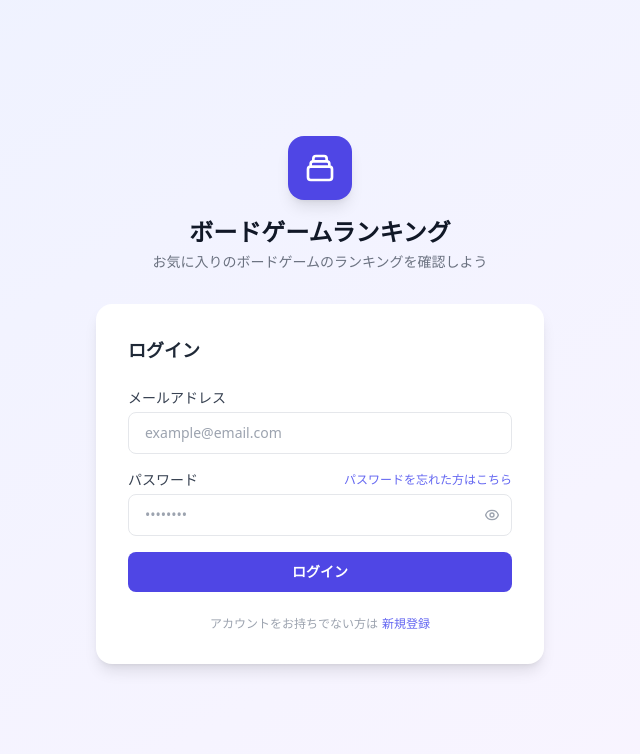
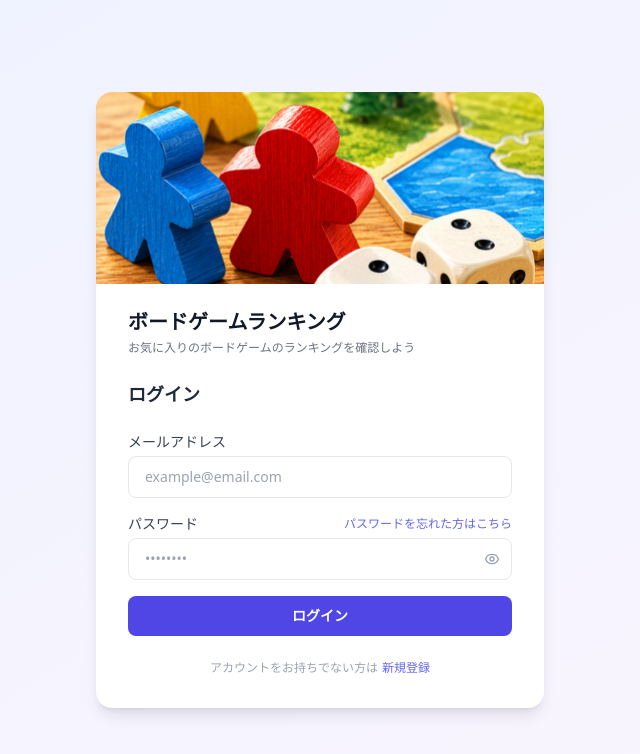
Before and after one commit to toritori18/board-geme, a Next.js app: page / in a window 1280 px wide. Shown: the top 754 px of the page, without its empty margins (320-960 px from the left). Built offline with nearby package versions, Linux system fonts and the light colour scheme.

Commit message:
feat: アイコンをboardgemeTop.png画像に変更し、ログイン・登録・パスワード忘れ画面を横長バナーレイアウトに更新

```diff
--- a/src/pages/forgot-password.tsx
+++ b/src/pages/forgot-password.tsx
@@ -37,17 +37,13 @@ export default function ForgotPasswordPage() {
   return (
     <div className="min-h-screen bg-gradient-to-br from-indigo-50 to-purple-50 flex items-center justify-center p-4">
       <div className="w-full max-w-md">
-        <div className="text-center mb-8">
-          <div className="inline-flex items-center justify-center w-16 h-16 bg-indigo-600 rounded-2xl mb-4 shadow-lg">
-            <svg className="w-8 h-8 text-white" fill="none" stroke="currentColor" viewBox="0 0 24 24">
-              <path strokeLinecap="round" strokeLinejoin="round" strokeWidth={2} d="M3 8l7.89 5.26a2 2 0 002.22 0L21 8M5 19h14a2 2 0 002-2V7a2 2 0 00-2-2H5a2 2 0 00-2 2v10a2 2 0 002 2z" />
-            </svg>
+        <div className="bg-white rounded-2xl shadow-lg overflow-hidden">
+          <img src="/boardgemeTop.png" alt="ボードゲームランキング" className="w-full h-48 object-cover" />
+          <div className="px-8 pt-6 pb-2">
+            <h1 className="text-xl font-bold text-gray-900">パスワードをお忘れですか？</h1>
+            <p className="text-xs text-gray-500 mt-1">登録済みのメールアドレスを入力してください</p>
           </div>
-          <h1 className="text-2xl font-bold text-gray-900">パスワードをお忘れですか？</h1>
-          <p className="text-sm text-gray-500 mt-1">登録済みのメールアドレスを入力してください</p>
-        </div>
-
-        <div className="bg-white rounded-2xl shadow-lg p-8">
+          <div className="px-8 pt-4 pb-8">
           <form onSubmit={handleSubmit} className="space-y-4">
             <div>
               <label className="block text-sm font-medium text-gray-700 mb-1">メールアドレス</label>
@@ -83,6 +79,7 @@ export default function ForgotPasswordPage() {
               ログインに戻る
             </Link>
           </p>
+          </div>
         </div>
       </div>
     </div>
--- a/src/pages/games/[id].tsx
+++ b/src/pages/games/[id].tsx
@@ -55,11 +55,7 @@ export default function GameDetailPage({ game, rank }: Props) {
       <header className="bg-white shadow-sm sticky top-0 z-10">
         <div className="max-w-2xl mx-auto px-4 py-4 flex items-center justify-between">
           <Link href="/ranking" className="flex items-center gap-2 group">
-            <div className="w-8 h-8 bg-indigo-600 rounded-lg flex items-center justify-center">
-              <svg className="w-4 h-4 text-white" fill="none" stroke="currentColor" viewBox="0 0 24 24">
-                <path strokeLinecap="round" strokeLinejoin="round" strokeWidth={2} d="M19 11H5m14 0a2 2 0 012 2v6a2 2 0 01-2 2H5a2 2 0 01-2-2v-6a2 2 0 012-2m14 0V9a2 2 0 00-2-2M5 11V9a2 2 0 012-2m0 0V5a2 2 0 012-2h6a2 2 0 012 2v2M7 7h10" />
-              </svg>
-            </div>
+            <img src="/boardgemeTop.png" alt="ボードゲームランキング" className="w-8 h-8 rounded-lg object-cover" />
             <span className="font-bold text-gray-900 text-sm group-hover:text-indigo-600 transition">
               ボードゲームランキング
             </span>
--- a/src/pages/index.tsx
+++ b/src/pages/index.tsx
@@ -47,17 +47,13 @@ export default function LoginPage() {
   return (
     <div className="min-h-screen bg-gradient-to-br from-indigo-50 to-purple-50 flex items-center justify-center p-4">
       <div className="w-full max-w-md">
-        <div className="text-center mb-8">
-          <div className="inline-flex items-center justify-center w-16 h-16 bg-indigo-600 rounded-2xl mb-4 shadow-lg">
-            <svg className="w-8 h-8 text-white" fill="none" stroke="currentColor" viewBox="0 0 24 24">
-              <path strokeLinecap="round" strokeLinejoin="round" strokeWidth={2} d="M19 11H5m14 0a2 2 0 012 2v6a2 2 0 01-2 2H5a2 2 0 01-2-2v-6a2 2 0 012-2m14 0V9a2 2 0 00-2-2M5 11V9a2 2 0 012-2m0 0V5a2 2 0 012-2h6a2 2 0 012 2v2M7 7h10" />
-            </svg>
+        <div className="bg-white rounded-2xl shadow-lg overflow-hidden">
+          <img src="/boardgemeTop.png" alt="ボードゲームランキング" className="w-full h-48 object-cover" />
+          <div className="px-8 pt-6 pb-2">
+            <h1 className="text-xl font-bold text-gray-900">ボードゲームランキング</h1>
+            <p className="text-xs text-gray-500 mt-1">お気に入りのボードゲームのランキングを確認しよう</p>
           </div>
-          <h1 className="text-2xl font-bold text-gray-900">ボードゲームランキング</h1>
-          <p className="text-sm text-gray-500 mt-1">お気に入りのボードゲームのランキングを確認しよう</p>
-        </div>
-
-        <div className="bg-white rounded-2xl shadow-lg p-8">
+          <div className="px-8 pt-4 pb-8">
           <h2 className="text-lg font-semibold text-gray-800 mb-6">ログイン</h2>
 
           <form onSubmit={handleSubmit} className="space-y-4">
@@ -132,7 +128,7 @@ export default function LoginPage() {
               新規登録
             </Link>
           </p>
-
+          </div>
         </div>
       </div>
     </div>
--- a/src/pages/ranking.tsx
+++ b/src/pages/ranking.tsx
@@ -199,11 +199,7 @@ export default function RankingPage({ allGames, initialTab }: Props) {
             onClick={() => { handleTabChange("search"); handleReset(); }}
             className="flex items-center gap-2 hover:opacity-80 transition"
           >
-            <div className="w-8 h-8 bg-indigo-600 rounded-lg flex items-center justify-center">
-              <svg className="w-4 h-4 text-white" fill="none" stroke="currentColor" viewBox="0 0 24 24">
-                <path strokeLinecap="round" strokeLinejoin="round" strokeWidth={2} d="M19 11H5m14 0a2 2 0 012 2v6a2 2 0 01-2 2H5a2 2 0 01-2-2v-6a2 2 0 012-2m14 0V9a2 2 0 00-2-2M5 11V9a2 2 0 012-2m0 0V5a2 2 0 012-2h6a2 2 0 012 2v2M7 7h10" />
-              </svg>
-            </div>
+            <img src="/boardgemeTop.png" alt="ボードゲームランキング" className="w-8 h-8 rounded-lg object-cover" />
             <span className="font-bold text-gray-900 text-sm">ボードゲームランキング</span>
           </button>
           <button
--- a/src/pages/register.tsx
+++ b/src/pages/register.tsx
@@ -37,17 +37,13 @@ export default function RegisterPage() {
   return (
     <div className="min-h-screen bg-gradient-to-br from-indigo-50 to-purple-50 flex items-center justify-center p-4">
       <div className="w-full max-w-md">
-        <div className="text-center mb-8">
-          <div className="inline-flex items-center justify-center w-16 h-16 bg-indigo-600 rounded-2xl mb-4 shadow-lg">
-            <svg className="w-8 h-8 text-white" fill="none" stroke="currentColor" viewBox="0 0 24 24">
-              <path strokeLinecap="round" strokeLinejoin="round" strokeWidth={2} d="M19 11H5m14 0a2 2 0 012 2v6a2 2 0 01-2 2H5a2 2 0 01-2-2v-6a2 2 0 012-2m14 0V9a2 2 0 00-2-2M5 11V9a2 2 0 012-2m0 0V5a2 2 0 012-2h6a2 2 0 012 2v2M7 7h10" />
-            </svg>
+        <div className="bg-white rounded-2xl shadow-lg overflow-hidden">
+          <img src="/boardgemeTop.png" alt="ボードゲームランキング" className="w-full h-48 object-cover" />
+          <div className="px-8 pt-6 pb-2">
+            <h1 className="text-xl font-bold text-gray-900">ボードゲームランキング</h1>
+            <p className="text-xs text-gray-500 mt-1">新規アカウントを作成する</p>
           </div>
-          <h1 className="text-2xl font-bold text-gray-900">ボードゲームランキング</h1>
-          <p className="text-sm text-gray-500 mt-1">新規アカウントを作成する</p>
-        </div>
-
-        <div className="bg-white rounded-2xl shadow-lg p-8">
+          <div className="px-8 pt-4 pb-8">
           <h2 className="text-lg font-semibold text-gray-800 mb-6">会員登録</h2>
 
           <form onSubmit={handleSubmit} className="space-y-4">
@@ -85,6 +81,7 @@ export default function RegisterPage() {
               ログイン
             </Link>
           </p>
+          </div>
         </div>
       </div>
     </div>
--- a/src/pages/reset-password.tsx
+++ b/src/pages/reset-password.tsx
@@ -94,11 +94,7 @@ export default function ResetPasswordPage() {
     <div className="min-h-screen bg-gradient-to-br from-indigo-50 to-purple-50 flex items-center justify-center p-4">
       <div className="w-full max-w-md">
         <div className="text-center mb-8">
-          <div className="inline-flex items-center justify-center w-16 h-16 bg-indigo-600 rounded-2xl mb-4 shadow-lg">
-            <svg className="w-8 h-8 text-white" fill="none" stroke="currentColor" viewBox="0 0 24 24">
-              <path strokeLinecap="round" strokeLinejoin="round" strokeWidth={2} d="M12 15v2m-6 4h12a2 2 0 002-2v-6a2 2 0 00-2-2H6a2 2 0 00-2 2v6a2 2 0 002 2zm10-10V7a4 4 0 00-8 0v4h8z" />
-            </svg>
-          </div>
+          <img src="/boardgemeTop.png" alt="ボードゲームランキング" className="w-16 h-16 mb-4 rounded-2xl shadow-lg object-cover" />
           <h1 className="text-2xl font-bold text-gray-900">新しいパスワードの設定</h1>
         </div>
 
--- a/src/pages/set-password.tsx
+++ b/src/pages/set-password.tsx
@@ -112,11 +112,7 @@ export default function SetPasswordPage() {
     <div className="min-h-screen bg-gradient-to-br from-indigo-50 to-purple-50 flex items-center justify-center p-4">
       <div className="w-full max-w-md">
         <div className="text-center mb-8">
-          <div className="inline-flex items-center justify-center w-16 h-16 bg-indigo-600 rounded-2xl mb-4 shadow-lg">
-            <svg className="w-8 h-8 text-white" fill="none" stroke="currentColor" viewBox="0 0 24 24">
-              <path strokeLinecap="round" strokeLinejoin="round" strokeWidth={2} d="M12 15v2m-6 4h12a2 2 0 002-2v-6a2 2 0 00-2-2H6a2 2 0 00-2 2v6a2 2 0 002 2zm10-10V7a4 4 0 00-8 0v4h8z" />
-            </svg>
-          </div>
+          <img src="/boardgemeTop.png" alt="ボードゲームランキング" className="w-16 h-16 mb-4 rounded-2xl shadow-lg object-cover" />
           <h1 className="text-2xl font-bold text-gray-900">パスワードの設定</h1>
           <p className="text-sm text-gray-500 mt-1">ログインに使うパスワードを設定してください</p>
         </div>
```
Also changed, not shown: public/boardgemeTop.png (added).
